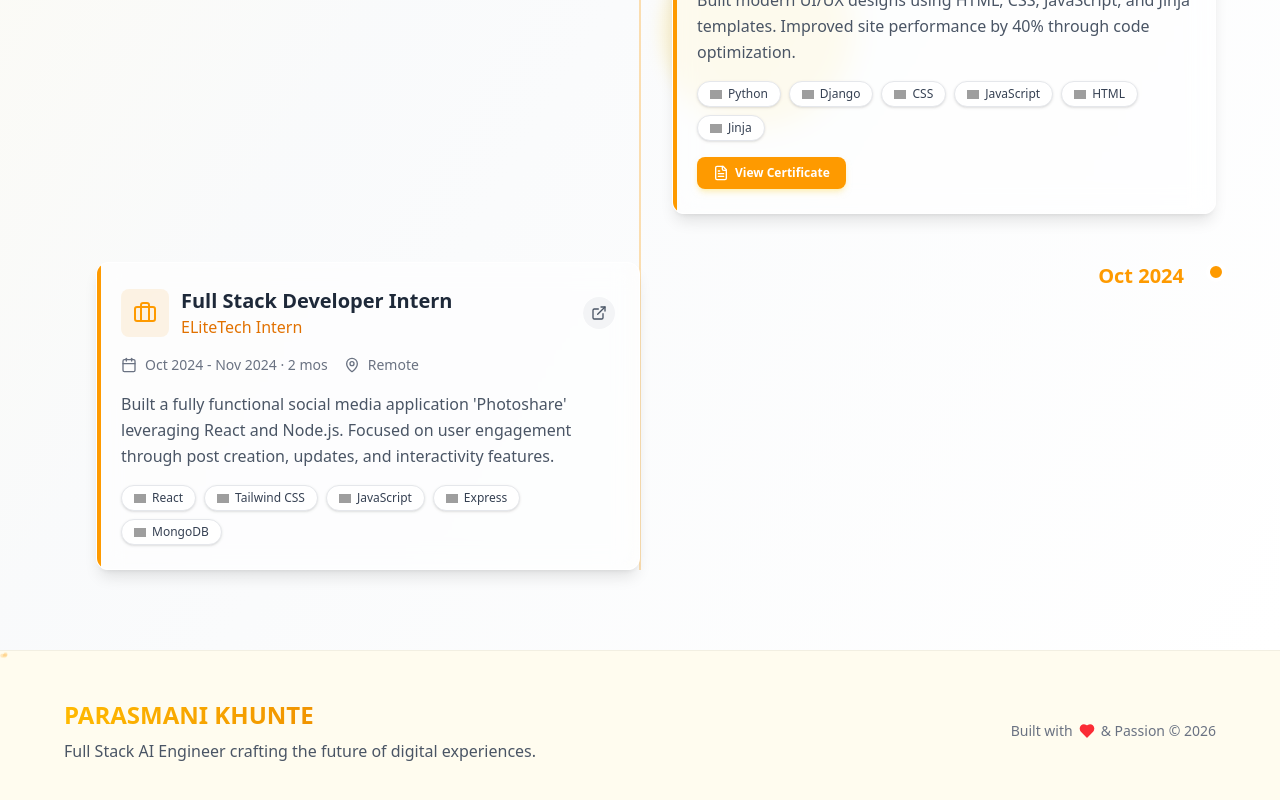
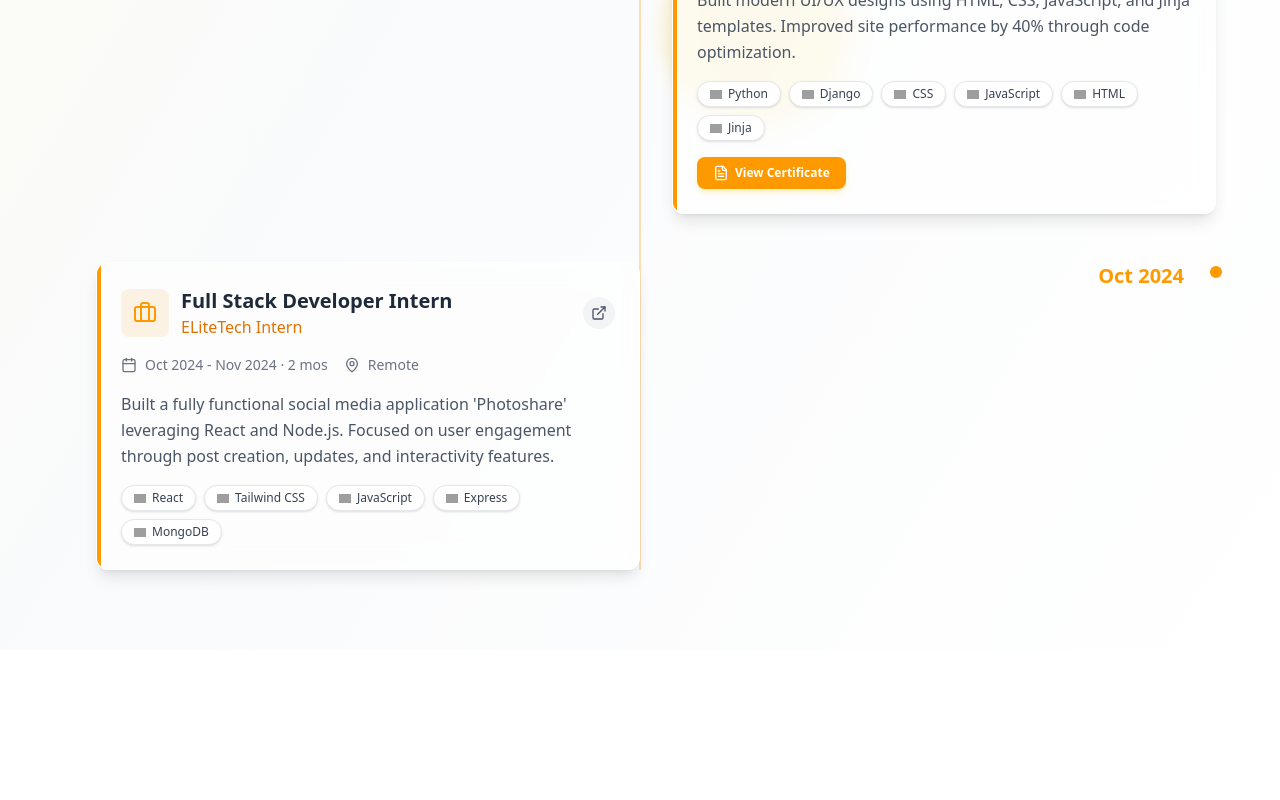
Before and after one commit to PARASMANI-KHUNTE/PARASMANIKHUNTE, a React (Vite) app in the folder client/: page /experience in a window 1280 px wide. Shown: the part 1444-2244 px from the top of the page. After the commit the page ends 2094 px from the top, so only its background shows below. Built offline with nearby package versions, Linux system fonts and the light colour scheme; grey boxes are pictures that could not be loaded.

Commit message:
feat: implement and integrate responsive Footer component into main application layout

```diff
--- a/client/src/App.jsx
+++ b/client/src/App.jsx
@@ -15,7 +15,7 @@ const App = () => {
   return (
     <ThemeProvider>
       <Router>
-        <div className="flex flex-col min-h-screen">
+        <div className="flex flex-col min-h-screen font-inter overflow-x-hidden">
           <Navbar />
           <Layout>
             <Routes>
@@ -26,7 +26,6 @@ const App = () => {
               <Route path="/admin" element={<Admin />} />
             </Routes>
           </Layout>
-          <Footer />
         </div>
       </Router>
     </ThemeProvider>
--- a/client/src/components/Footer.jsx
+++ b/client/src/components/Footer.jsx
@@ -1,34 +1,127 @@
 import React from "react";
-import { Heart } from "lucide-react";
+import { motion } from "framer-motion";
+import { Link } from "react-router-dom";
+import { Github, Linkedin, Instagram, Twitter, Heart, Activity, Globe, MessageSquare } from "lucide-react";
 import { useTheme } from "../context/ThemeContext";
 import BackgroundParticles from "./common/BackgroundParticles";
 
 const Footer = () => {
   const { isDarkMode } = useTheme();
 
+  const socialLinks = [
+    { name: "GitHub", icon: Github, href: "https://github.com/PARASMANI-KHUNTE" },
+    { name: "LinkedIn", icon: Linkedin, href: "https://www.linkedin.com/in/parasmani-khunte-330488228/" },
+    { name: "Instagram", icon: Instagram, href: "https://www.instagram.com/ll.__.p.a.r.a.s.__.ll/" },
+    { name: "Twitter", icon: Twitter, href: "#" },
+  ];
+
+  const quickLinks = [
+    { name: "Home", path: "/" },
+    { name: "Projects", path: "/projects" },
+    { name: "Education", path: "/education" },
+    { name: "Experience", path: "/experience" },
+  ];
+
   return (
-    <footer className={`relative py-12 px-6 overflow-hidden transition-all duration-500 border-t ${isDarkMode
-      ? "bg-gray-900/80 border-white/5 text-white"
-      : "bg-amber-50/80 border-black/5 text-gray-800"
-      } backdrop-blur-xl`}>
-      <BackgroundParticles count={10} />
+    <footer className={`relative py-16 px-6 overflow-hidden transition-all duration-500 border-t ${isDarkMode
+      ? "bg-gray-900/90 border-white/5 text-white"
+      : "bg-white/90 border-black/5 text-gray-800"
+      } backdrop-blur-3xl`}>
+      <BackgroundParticles count={15} />
 
       <div className="container mx-auto max-w-6xl relative z-10">
-        <div className="flex flex-col md:flex-row justify-between items-center gap-8 text-center md:text-left">
-          <div>
-            <h2 className="text-2xl font-bold bg-gradient-to-r from-amber-400 to-amber-600 bg-clip-text text-transparent mb-2">
+        <div className="grid grid-cols-1 md:grid-cols-12 gap-12 mb-12">
+          {/* Branding & Pulse */}
+          <div className="md:col-span-5 text-center md:text-left">
+            <h2 className="text-3xl font-extrabold tracking-tighter mb-4 bg-gradient-to-r from-amber-400 via-amber-500 to-amber-600 bg-clip-text text-transparent italic">
               PARASMANI KHUNTE
             </h2>
-            <p className={isDarkMode ? "text-gray-400" : "text-gray-600"}>
-              Full Stack AI Engineer crafting the future of digital experiences.
+            <p className={`text-sm mb-6 max-w-sm leading-relaxed ${isDarkMode ? "text-gray-400" : "text-gray-600"}`}>
+              Full-Stack Systems Engineer specializing in scalable architecture and AI-enabled product lifecycles.
+              Designing clean interface logic and resilient backend ecosystems.
+            </p>
+
+            {/* System Status Hub */}
+            <div className={`inline-flex items-center gap-3 px-4 py-2 rounded-full text-xs font-bold border ${isDarkMode
+              ? "bg-emerald-500/5 text-emerald-400 border-emerald-500/20 shadow-[0_0_15px_rgba(16,185,129,0.1)]"
+              : "bg-emerald-50 text-emerald-600 border-emerald-100 shadow-sm"
+              }`}>
+              <span className="relative flex h-2 w-2">
+                <span className="animate-ping absolute inline-flex h-full w-full rounded-full bg-emerald-400 opacity-75"></span>
+                <span className="relative inline-flex rounded-full h-2 w-2 bg-emerald-500"></span>
+              </span>
+              <Activity className="w-3.5 h-3.5" />
+              SYSTEM STATUS: STABLE // BUILD: {new Date().getFullYear()}.04
+            </div>
+          </div>
+
+          {/* Quick Navigation Links */}
+          <div className="md:col-span-3 text-center md:text-left mt-4 md:mt-0">
+            <h3 className={`text-sm font-black uppercase tracking-widest mb-6 ${isDarkMode ? "text-amber-400/80" : "text-amber-500"}`}>
+              Quick Navigation
+            </h3>
+            <ul className="space-y-3">
+              {quickLinks.map((link) => (
+                <li key={link.name}>
+                  <Link
+                    to={link.path}
+                    className={`text-sm font-medium transition-all duration-300 hover:tracking-wider ${isDarkMode ? "text-gray-400 hover:text-white" : "text-gray-500 hover:text-amber-600"
+                    }`}
+                  >
+                    {link.name}
+                  </Link>
+                </li>
+              ))}
+            </ul>
+          </div>
+
+          {/* Connect Ecosystem */}
+          <div className="md:col-span-4 text-center md:text-right flex flex-col md:items-end">
+            <h3 className={`text-sm font-black uppercase tracking-widest mb-6 ${isDarkMode ? "text-amber-400/80" : "text-amber-500"}`}>
+              Connect Ecosystem
+            </h3>
+            <div className="flex flex-wrap justify-center md:justify-end gap-3 mb-8">
+              {socialLinks.map((social) => (
+                <motion.a
+                  key={social.name}
+                  href={social.href}
+                  target="_blank"
+                  rel="noopener noreferrer"
+                  whileHover={{ scale: 1.1, y: -2 }}
+                  whileTap={{ scale: 0.95 }}
+                  className={`p-3.5 rounded-2xl transition-all duration-500 border ${isDarkMode
+                    ? "bg-gray-800/50 border-white/5 text-gray-400 hover:text-amber-400 hover:border-amber-500/30 hover:shadow-2xl hover:shadow-amber-500/10"
+                    : "bg-white border-black/5 text-gray-500 hover:text-amber-600 hover:shadow-xl shadow-amber-500/5"
+                    }`}
+                  title={social.name}
+                >
+                  <social.icon className="h-5 w-5" />
+                </motion.a>
+              ))}
+            </div>
+
+            <a
+              href="mailto:parasmanikhunte@gmail.com"
+              className={`inline-flex items-center gap-2 text-sm font-bold transition-all ${isDarkMode ? "text-gray-400 hover:text-amber-400" : "text-gray-500 hover:text-amber-600"}`}
+            >
+              <MessageSquare className="w-4 h-4" />
+              parasmanikhunte@gmail.com
+            </a>
+          </div>
+        </div>
+
+        {/* Bottom Line */}
+        <div className={`pt-8 border-t flex flex-col md:flex-row justify-between items-center gap-4 ${isDarkMode ? "border-white/5" : "border-black/5"}`}>
+          <div className="flex items-center gap-2">
+            <Globe className={`w-4 h-4 ${isDarkMode ? "text-gray-500" : "text-gray-400"}`} />
+            <p className={`text-xs font-medium ${isDarkMode ? "text-gray-500" : "text-gray-400"}`}>
+              Chhattisgarh, India // GMT +5:30
             </p>
           </div>
 
-          <div className="flex flex-col items-center md:items-end gap-4">
-            <p className={`text-sm flex items-center gap-1.5 ${isDarkMode ? "text-gray-500" : "text-gray-500"}`}>
-              Built with <Heart className="h-4 w-4 text-red-500 fill-red-500" /> & Passion © {new Date().getFullYear()}
-            </p>
-          </div>
+          <p className={`text-xs font-bold flex items-center gap-1.5 uppercase tracking-tighter ${isDarkMode ? "text-gray-500" : "text-gray-400"}`}>
+            Built with <Heart className="h-4 w-4 text-red-500 fill-red-500 animate-pulse" /> & Passion © {new Date().getFullYear()} // v2.0-STABLE
+          </p>
         </div>
       </div>
     </footer>
```
